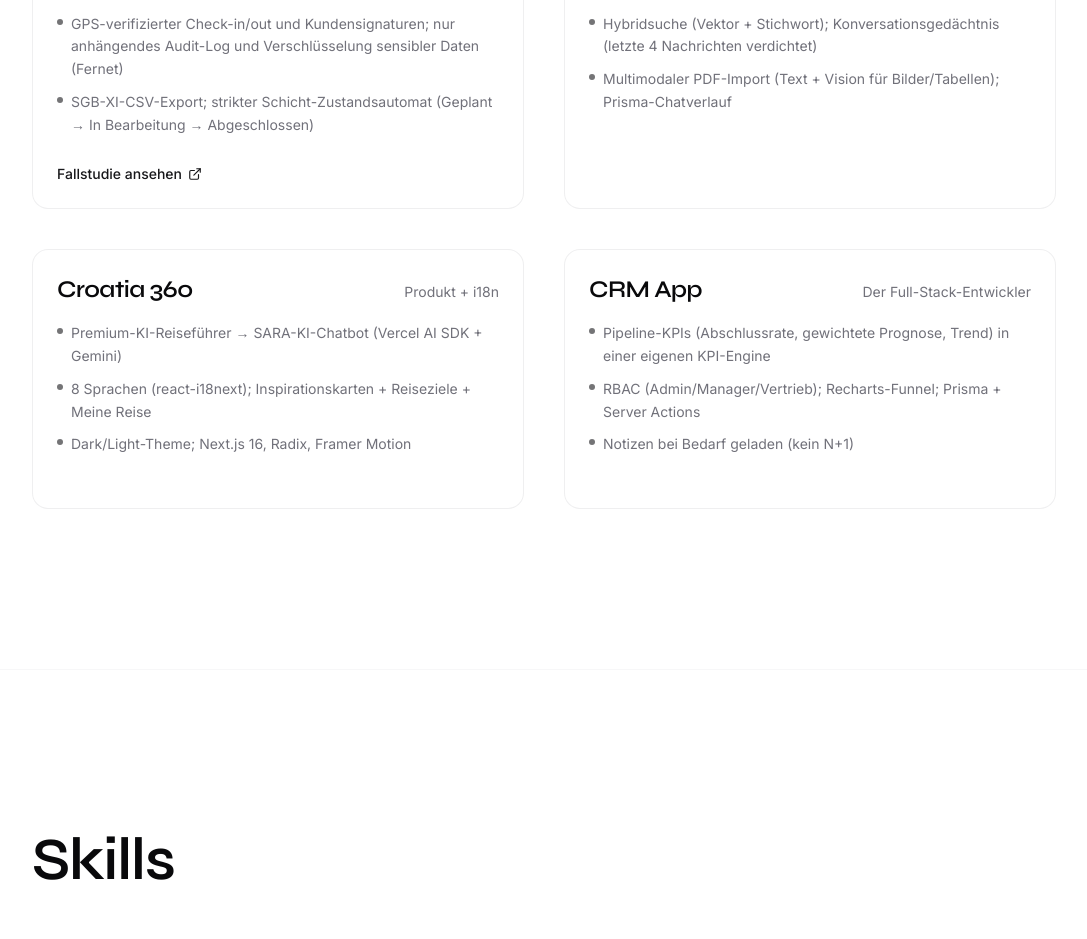
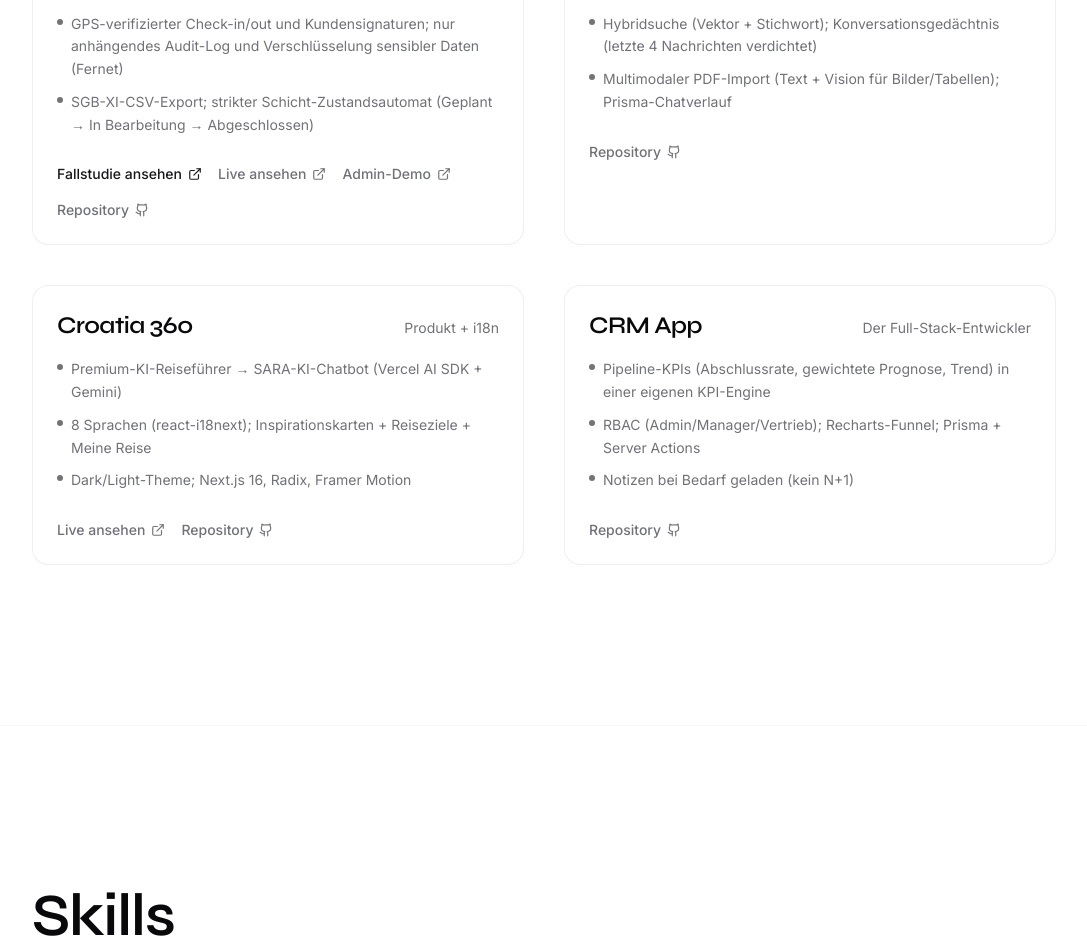
Before and after one commit to hans992/portfolio-2026, a Next.js app: page /de in a window 1280 px wide. Shown: the part 1440-2379 px from the top of the page, without its empty margins (96-1183 px from the left). Built offline with nearby package versions, Linux system fonts and the light colour scheme; no server answers.

Commit message:
Edit: Projects cards

```diff
--- a/components/project-card.tsx
+++ b/components/project-card.tsx
@@ -8,11 +8,19 @@ import { cn } from "@/lib/utils";
 
 type ProjectKey = "hausheld" | "nexus" | "croatia360" | "crm";
 
-const projectLinks: Record<ProjectKey, { live?: string; repo?: string; caseStudy?: boolean }> = {
-  hausheld: { caseStudy: true },
-  nexus: {},
-  croatia360: {},
-  crm: {},
+const projectLinks: Record<ProjectKey, { live?: string; adminDemo?: string; repo?: string; caseStudy?: boolean }> = {
+  hausheld: {
+    caseStudy: true,
+    repo: "https://github.com/hans992/Hausheld_App",
+    live: "https://hausheld-app.vercel.app/",
+    adminDemo: "https://hausheld-app-admin.vercel.app/",
+  },
+  nexus: { repo: "https://github.com/hans992/NexusAI" },
+  croatia360: {
+    repo: "https://github.com/hans992/croatia360-v0.2",
+    live: "https://croatia360.vercel.app/en",
+  },
+  crm: { repo: "https://github.com/hans992/CRM-app" },
 };
 
 type Props = {
@@ -79,6 +87,17 @@ export function ProjectCard({ projectKey, index }: Props) {
               <ExternalLink className="h-3.5 w-3.5" />
             </a>
           )}
+          {links.adminDemo && (
+            <a
+              href={links.adminDemo}
+              target="_blank"
+              rel="noopener noreferrer"
+              className="inline-flex items-center gap-1.5 text-sm font-medium text-muted-foreground transition-colors hover:text-foreground"
+            >
+              {t("admin")}
+              <ExternalLink className="h-3.5 w-3.5" />
+            </a>
+          )}
           {links.repo && (
             <a
               href={links.repo}
--- a/messages/de.json
+++ b/messages/de.json
@@ -40,6 +40,7 @@
     "label": "Projekte",
     "caseStudy": "Fallstudie ansehen",
     "live": "Live ansehen",
+    "admin": "Admin-Demo",
     "repo": "Repository",
     "hausheld": {
       "name": "Hausheld",
--- a/messages/en.json
+++ b/messages/en.json
@@ -40,6 +40,7 @@
     "label": "Projects",
     "caseStudy": "Full case study",
     "live": "View live",
+    "admin": "Admin demo",
     "repo": "Repository",
     "hausheld": {
       "name": "Hausheld",
```
